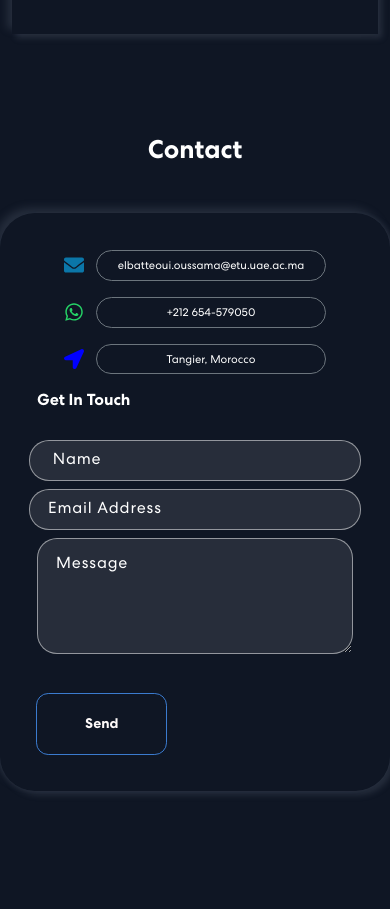
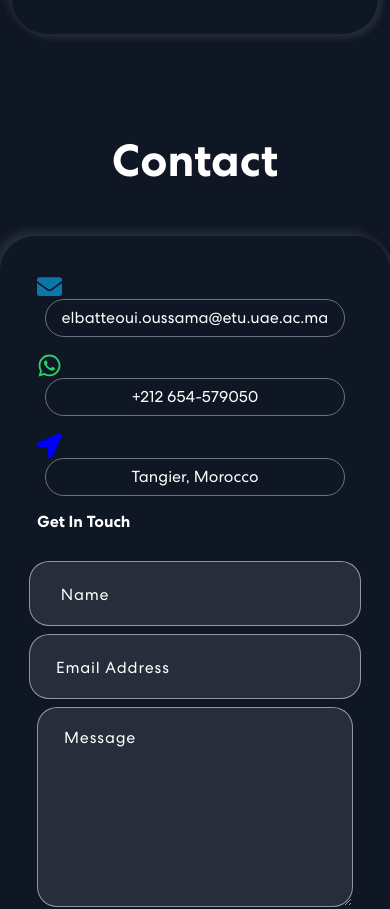
Before and after one commit to batteoui123/MyPortfolio, a React (Create React App) app: page / in a window 390 px wide. Shown: the part 6260-7169 px from the top of the page. Built offline with nearby package versions, Linux system fonts and the light colour scheme; a web font is replaced by a local one.

Commit message:
adjust contact

```diff
--- a/src/App.css
+++ b/src/App.css
@@ -701,7 +701,7 @@ nav.navbar .navbar-toggler[aria-expanded="true"] .navbar-toggler-icon {
 }
 .project .container .cardList {
   padding:37px;
-
+  border-radius: 35px;
   box-shadow: -5px -5px 8px rgba(94, 104, 121, 0.288),
   4px 4px 6px rgba(94, 104, 121, 0.288);
 }
@@ -932,50 +932,12 @@ nav.navbar .navbar-toggler[aria-expanded="true"] .navbar-toggler-icon {
 }
 .getouch{
   margin-bottom: 35px;
+
+}
+.contact .getouch{
+  font-size: medium;
 }
 
-
-@media (max-width: 768px) {
-  .myinfos{
-    display: flex;
-    flex-direction: column;
-    align-items: center;
-  }
-  .fav1{
-    font-size: 20px;
-
-  }
-  .CMcard   span {
-    width: 230px;
-    background: none;
-    cursor: text;
-    user-select: text;
-  }
-  .contact .getouch{
-    font-size: medium;
-  }
-
-
-
-
-  .contact h2 {
-    font-size: 1.6rem;
-  }
-
-  .contactMe .btn {
-    font-size: 0.7rem;
-  }
-
-  .contact form input,
-  .contact form textarea {
-    font-size: 10px;
-    padding: 12px 18px;
-  }
-
-  .contact form button {
-    font-size: 14px;
-  }
-}
 
 /************ Footer Css ************/
 
--- a/src/App.js
+++ b/src/App.js
@@ -1,4 +1,4 @@
-import logo from './logo.svg';
+
 import './App.css';
 import 'bootstrap/dist/css/bootstrap.min.css';
 import { NavBar } from "./components/NavBar";
--- a/src/components/Contact.js
+++ b/src/components/Contact.js
@@ -63,6 +63,7 @@ export const Contact = () => {
     setButtonText("Send");
 
     let result = await response.json();
+    console.log(result)
     setFormDetails(formInitialDetails);
 
     if (result.code == 200) {
@@ -82,15 +83,16 @@ export const Contact = () => {
   return (
     <section className="contact bg-succes" id="contact">
       <h2 className="text-center mb-5">Contact</h2>
-      <Container  className="bg-primar">
-        <Row className="align-items-center">
-          <Col md={12} sm={12} lg={5} className=" myinfos">
+      <Container  >
+        <Row className="main-row bg-dange align-items-center  " >
+          <Col md={12} sm={12} lg={5} className="d-flex flex-column align-items-center justify-content-center" >
             <motion.div
               initial={{ x: "-30vw" }}
               whileInView={{ x: "0vw" }}
               transition={{ duration: 0.6 }}
+
             >
-              <div className="contactMe">
+              <div className="contactMe bg-succes d-flex flex-column align-items-center justify-content-center">
                 <div className="CMcard">
                   <div className="mb-3 ">
                     <FaEnvelope color="#0b76a8" className="fav1" />{" "}
@@ -178,7 +180,7 @@ export const Contact = () => {
           </Col> */}
 
 
-<Col size={12} md={6}>
+<Col size={12}  >
             <TrackVisibility>
               {({ isVisible }) =>
                 <motion.div className={isVisible ? "animate__animated animate__fadeIn" : ""}
@@ -189,7 +191,7 @@ export const Contact = () => {
 
                 >
                 <h2 className="getouch">Get In Touch</h2>
-                <form onSubmit={handleSubmit}>
+                <form onSubmit={handleSubmit} >
                   <Row>
 
 
@@ -232,6 +234,8 @@ export const Contact = () => {
               </motion.div>}
             </TrackVisibility>
           </Col>
+
+
         </Row>
       </Container>
     </section>
```
